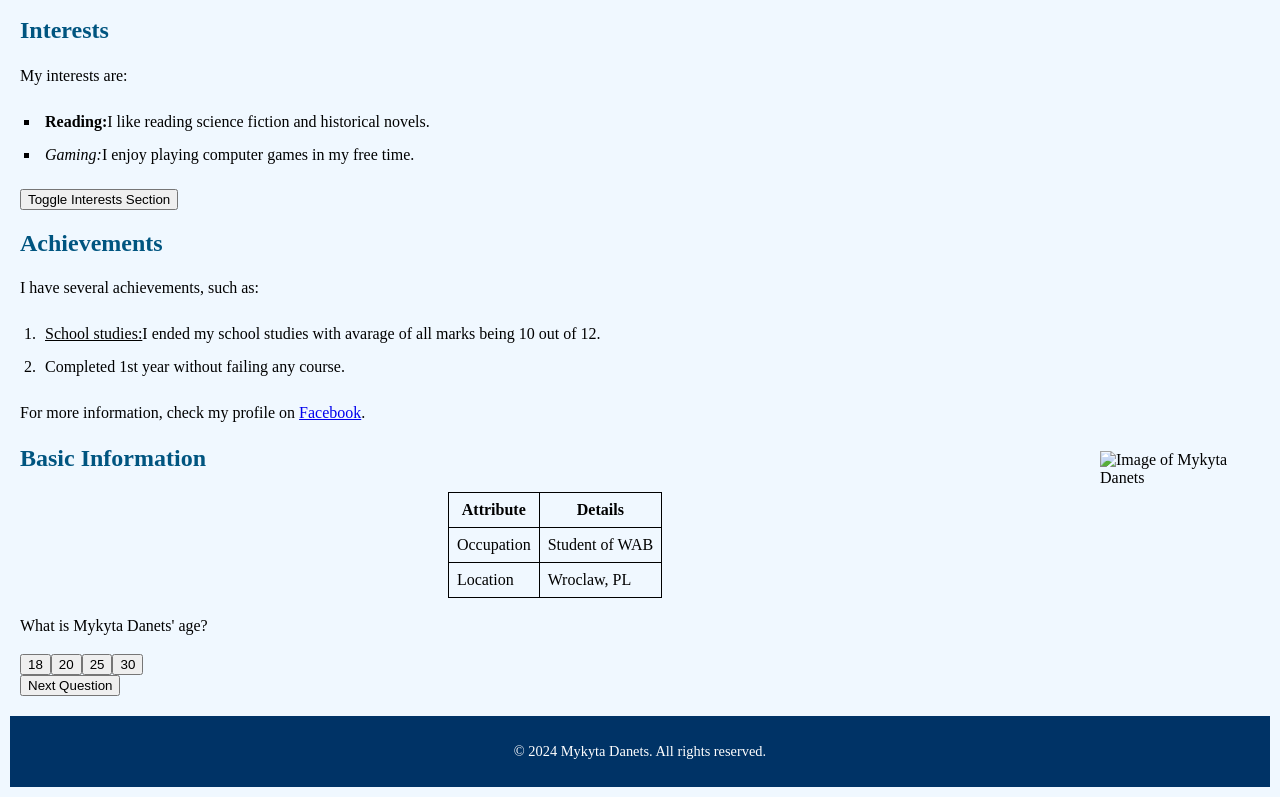
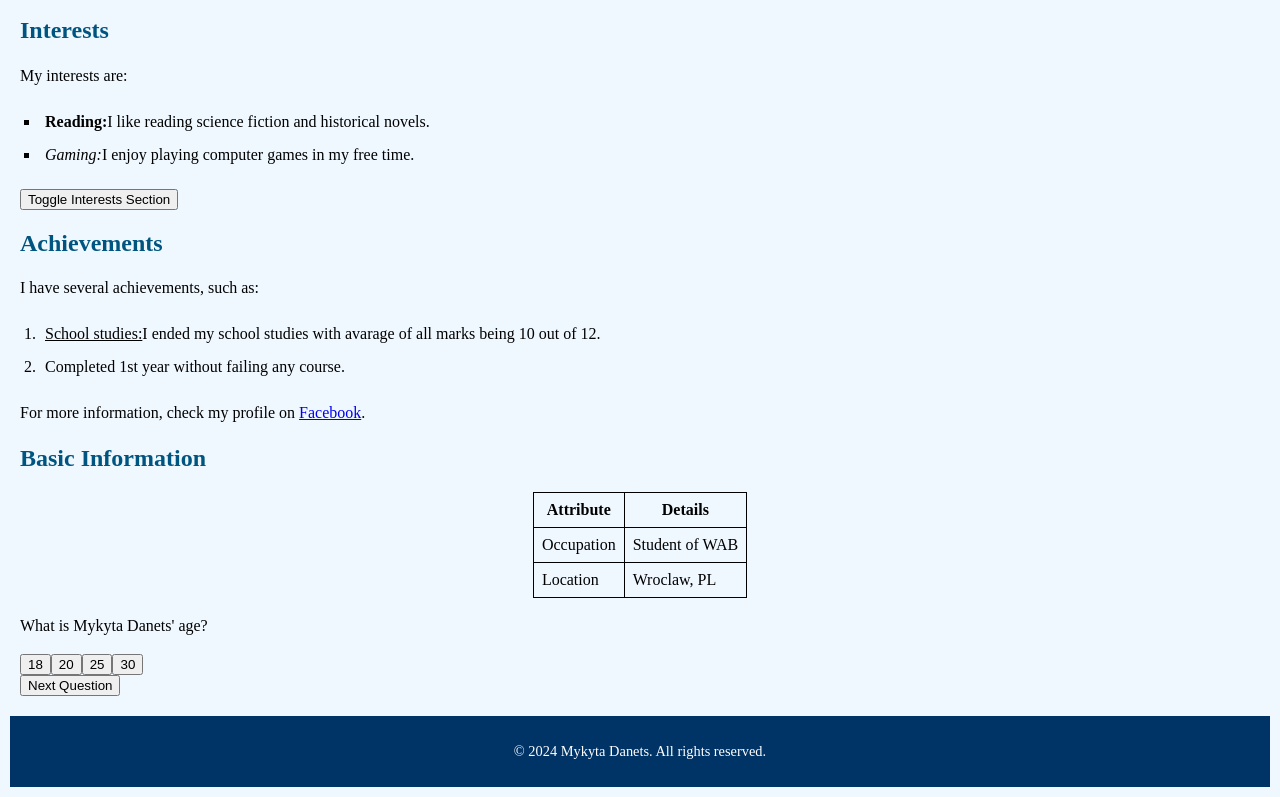
Before and after one commit to voidfling/Portfolio, a plain HTML site: page index.html in a window 1280 px wide. Shown: the part 497-1294 px from the top of the page. Drawn offline with Linux system fonts and the light colour scheme.

Commit message:
Update index.html

```diff
--- a/index.html
+++ b/index.html
@@ -34,7 +34,6 @@
             <li>Completed 1st year without failing any course.</li>
         </ol>
         <p>For more information, check my profile on <a href ="https://www.facebook.com/profile.php?id=100017138173053">Facebook</a>.</p>
-        <img src="image.jpg" alt="Image of Mykyta Danets">
         <h2>Basic Information</h2>
         <table>
             <tr>
```
